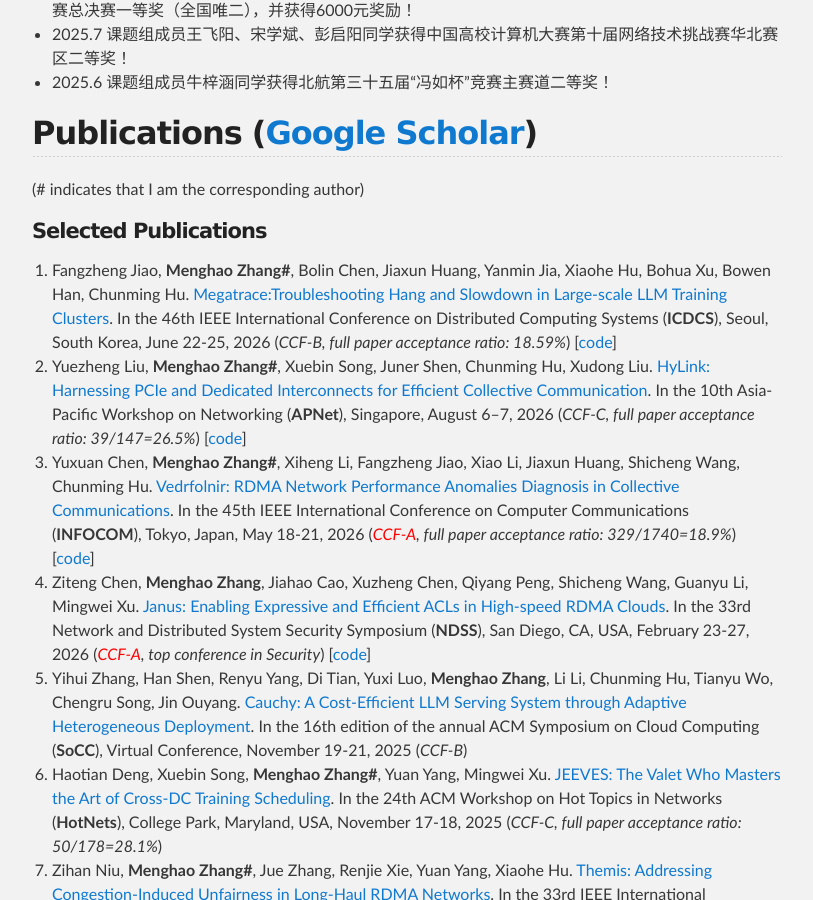
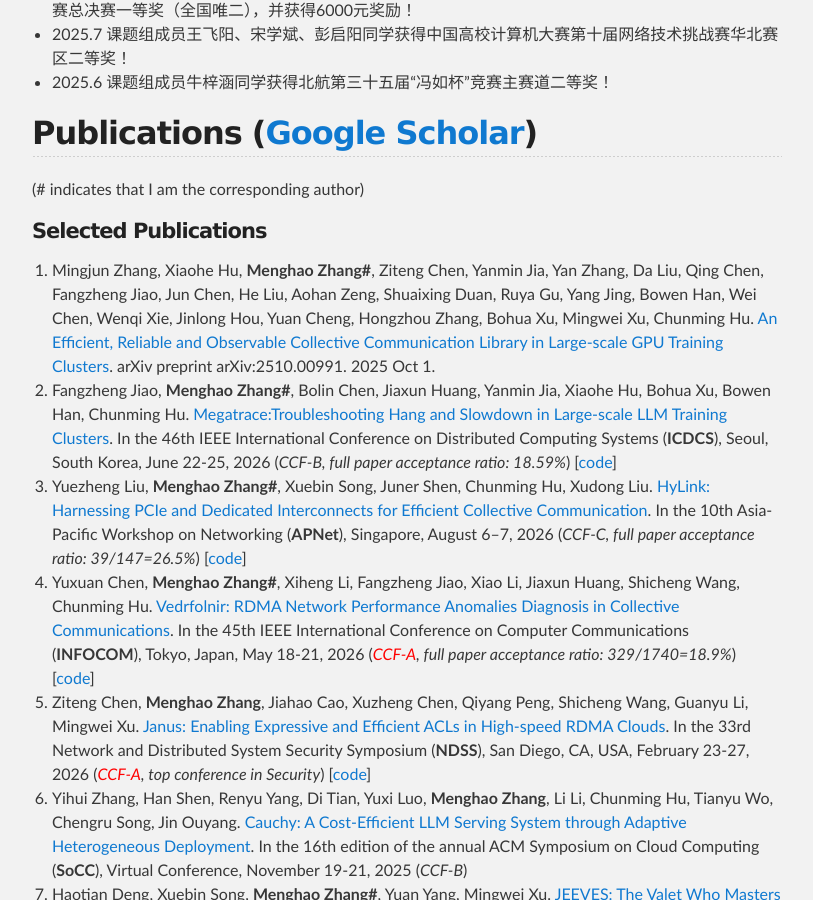
Before and after one commit to zhangmenghao/zhangmenghao.github.io, a Jekyll site: the page built from index.md, in a window 1280 px wide and 900 px high, scrolled down 1357 px. Shown: the whole window, without its empty margins (233-1046 px from the left). Built offline with Jekyll 4.4.1, drawn with Linux system fonts in a browser that asks for light colours.

Commit message:
Update arxiv

```diff
--- a/index.md
+++ b/index.md
@@ -43,6 +43,9 @@
 ## Publications ([Google Scholar](https://scholar.google.com/citations?user=fv-p85gAAAAJ&hl=zh-CN))
 (# indicates that I am the corresponding author)
 #### Selected Publications
+31. Mingjun Zhang, Xiaohe Hu, __Menghao Zhang#__, Ziteng Chen, Yanmin Jia, Yan Zhang, Da Liu, Qing Chen, Fangzheng Jiao, Jun Chen, He Liu, Aohan Zeng, Shuaixing Duan, Ruya Gu, Yang Jing, Bowen Han, Wei Chen, Wenqi Xie, Jinlong Hou, Yuan Cheng, Hongzhou Zhang, Bohua Xu, Mingwei Xu, Chunming Hu.
+[An Efficient, Reliable and Observable Collective Communication Library in Large-scale GPU Training Clusters](https://arxiv.org/pdf/2510.00991).
+arXiv preprint arXiv:2510.00991. 2025 Oct 1.
 30. Fangzheng Jiao, __Menghao Zhang#__, Bolin Chen, Jiaxun Huang, Yanmin Jia, Xiaohe Hu, Bohua Xu, Bowen Han, Chunming Hu.
 [Megatrace:Troubleshooting Hang and Slowdown in Large-scale LLM Training Clusters](./papers/ICDCS2026-Megatrace.pdf).
 In the 46th IEEE International Conference on Distributed Computing Systems (**ICDCS**), Seoul, South Korea, June 22-25, 2026 (*CCF-B, full paper acceptance ratio: 18.59%*) [[code](https://github.com/sii-research/Megatrace)]
```
